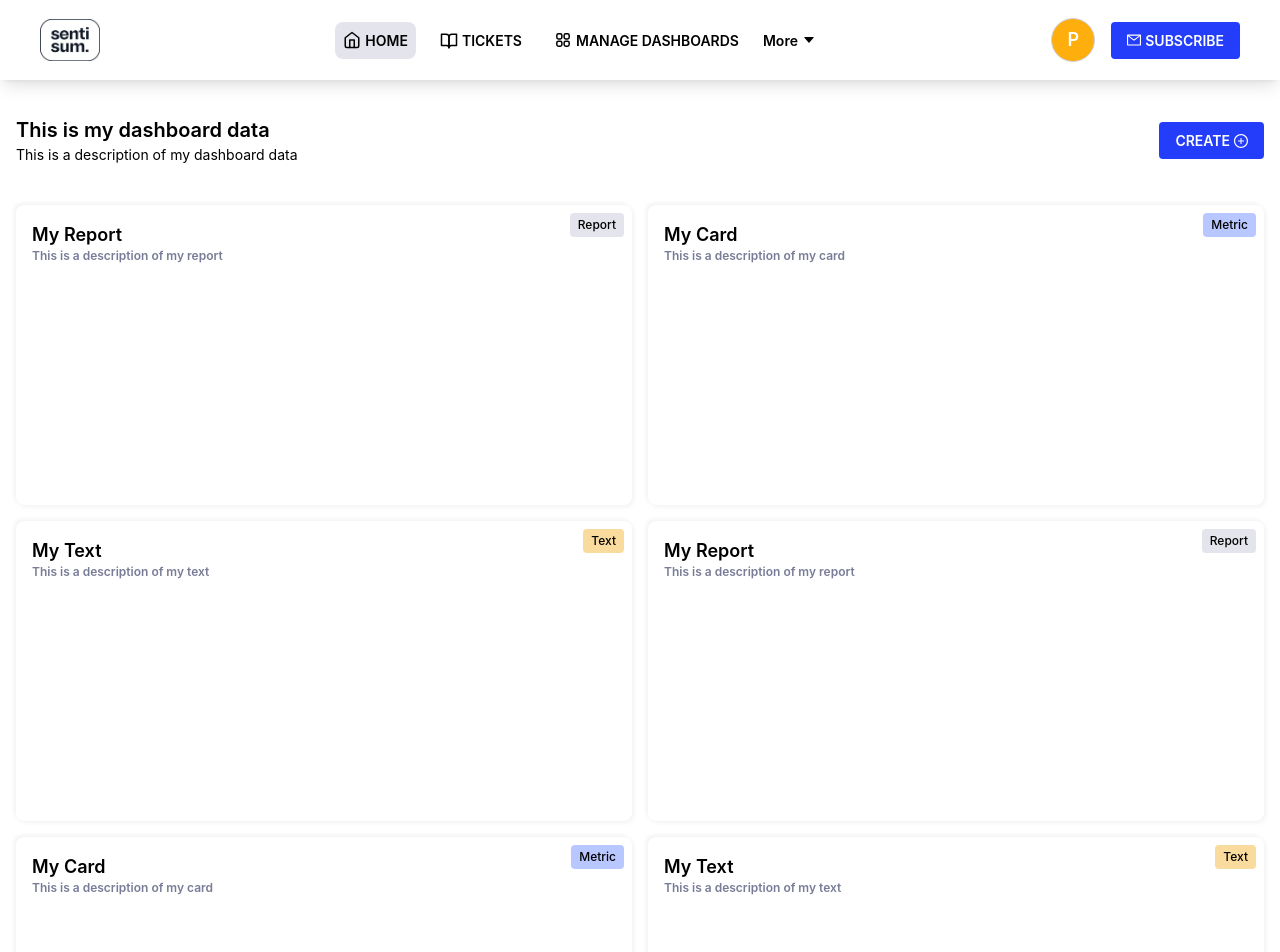
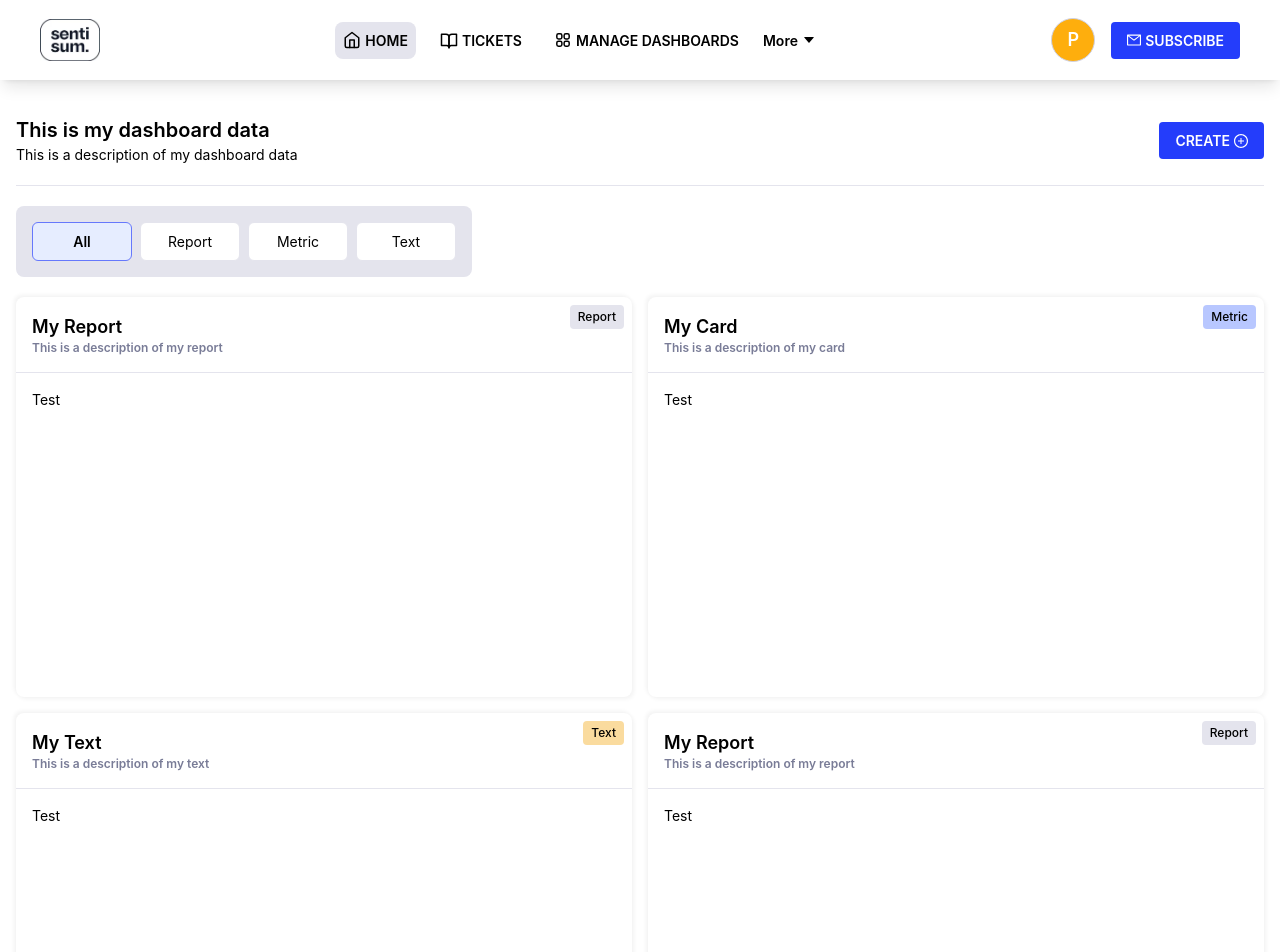
Before and after one commit to madhuveeraprasath-a/sentisum-dashboard, a Next.js app: page /dashboard in a window 1280 px wide. Shown: the top 952 px of the page. Built offline with nearby package versions, Linux system fonts and the light colour scheme.

Commit message:
added a dashboard filter changes

```diff
--- a/app/components/Cards/CardContainer.tsx
+++ b/app/components/Cards/CardContainer.tsx
@@ -40,7 +40,7 @@ const CardContainer = ({ data }: any) => {
 
   return (
     <div
-      className="relative min-h-[300px] cursor-pointer bg-white rounded-lg p-4  transform transition-transform duration-500 hover:scale-[1.02] hover:border-primary-300 hover:border"
+      className="relative min-h-[400px] cursor-pointer bg-white rounded-lg transform transition-transform duration-500 hover:scale-[1.02] hover:border-primary-300 hover:border"
       style={{
         boxShadow:
           "rgba(0, 0, 0, 0.05) 2px 2px 4px, rgba(0, 0, 0, 0.05) -2px -2px 4px",
@@ -52,7 +52,7 @@ const CardContainer = ({ data }: any) => {
         {getTypeLabel()}
       </div>
 
-      <div className="flex justify-between items-center mb-4">
+      <div className="flex justify-between items-center mb-4 border-b border-neutral-300 p-4">
         <div>
           <p className="text-[18px] font-semibold">{data?.title}</p>
           <p className="text-xs font-semibold text-neutral-600">
--- a/app/components/Cards/EmptyCard.tsx
+++ b/app/components/Cards/EmptyCard.tsx
@@ -7,18 +7,18 @@ import { getIcon } from "@/app/utills/getIcon";
 const EmptyCard = () => {
   return (
     <div
-      className="min-h-[300px] cursor-pointer bg-white rounded-lg p-4  transform transition-transform duration-500 hover:scale-[1.02] hover:border-primary-300 hover:border"
+      className="min-h-[300px] cursor-pointer bg-white rounded-lg transform transition-transform duration-500 hover:scale-[1.02] hover:border-primary-300 hover:border"
       style={{
         boxShadow:
           "rgba(0, 0, 0, 0.05) 2px 2px 4px, rgba(0, 0, 0, 0.05) -2px -2px 4px",
       }}
     >
-      <div className="flex justify-between items-center mb-4">
+      <div className="flex justify-between items-center mb-4 border-b border-neutral-300 p-4">
         <div>
-          <p className="text-[18px] font-semibold">Create New</p>
+          <p className="text-[18px] font-semibold">Quick Links</p>
         </div>
       </div>
-      <div className="grid grid-cols-1 sm:grid-cols-2 md:grid-cols-3 gap-4">
+      <div className="grid grid-cols-1 sm:grid-cols-2 md:grid-cols-3 gap-4 px-4">
         {CreateOptions?.map((item: CreateOptionInterface) => (
           <div
             key={item.title}
@@ -31,8 +31,6 @@ const EmptyCard = () => {
           </div>
         ))}
       </div>
-
-      <div></div>
     </div>
   );
 };
--- a/app/components/Cards/MetricCard.tsx
+++ b/app/components/Cards/MetricCard.tsx
@@ -1,5 +1,5 @@
 const MetricCard = () => {
-  return <div></div>;
+  return <div className="px-4">Test</div>;
 };
 
 export default MetricCard;
--- a/app/components/Cards/ReportCard.tsx
+++ b/app/components/Cards/ReportCard.tsx
@@ -1,5 +1,5 @@
 const ReportCard = () => {
-  return <div></div>;
+  return <div className="px-4">Test</div>;
 };
 
 export default ReportCard;
--- a/app/components/Cards/TextCard.tsx
+++ b/app/components/Cards/TextCard.tsx
@@ -1,5 +1,5 @@
 const TextCard = () => {
-  return <div></div>;
+  return <div className="px-4">Test</div>;
 };
 
 export default TextCard;
--- /dev/null
+++ b/app/components/FilterComponent.tsx
@@ -0,0 +1,40 @@
+import { CreateOptions } from "../constants/HeaderConstants";
+
+interface FilterComponentProps {
+  onFilterClick: (filterName: string) => void;
+  activeFilter: string;
+}
+
+const FilterComponent = (props: FilterComponentProps) => {
+  const { onFilterClick, activeFilter } = props;
+
+  const renderFilterOption = (type: string, label: string) => {
+    const isActive = activeFilter === type;
+    const baseClasses =
+      "hover:font-semibold bg-neutral-100 p-2 rounded-md w-[100px] text-center border cursor-pointer";
+    const activeClasses = isActive
+      ? "bg-primary-200 border-primary-400 font-semibold"
+      : "border-neutral-300 hover:bg-primary-200 hover:border-primary-400";
+
+    return (
+      <div
+        key={type}
+        onClick={() => onFilterClick(type)}
+        className={`${baseClasses} ${activeClasses}`}
+      >
+        <p>{label}</p>
+      </div>
+    );
+  };
+
+  return (
+    <div className="flex items-center gap-2 p-4 bg-neutral-300 w-fit rounded-lg">
+      {renderFilterOption("all", "All")}
+      {CreateOptions?.map((item) =>
+        renderFilterOption(item.type, item.filterName)
+      )}
+    </div>
+  );
+};
+
+export default FilterComponent;
--- /dev/null
+++ b/app/components/Loaders/DashboardLoading.tsx
@@ -0,0 +1,18 @@
+"use client";
+
+const DashboardLoading = () => {
+  return (
+    <div className="mt-5">
+      <div className="grid grid-cols-1 md:grid-cols-2 gap-4">
+        {[...Array(4)].map((_, i) => (
+          <div
+            key={`loading-${i}`}
+            className="skeleton min-h-[300px] animate-pulse rounded-[10px] bg-neutral-300"
+          ></div>
+        ))}
+      </div>
+    </div>
+  );
+};
+
+export default DashboardLoading;
--- a/app/constants/HeaderConstants.ts
+++ b/app/constants/HeaderConstants.ts
@@ -72,13 +72,16 @@ export const CreateOptions = [
   {
     type: "report",
     title: "Create Report",
+    filterName: "Report",
   },
   {
-    type: "card",
+    type: "metric",
     title: "Create Metric Card",
+    filterName: "Metric",
   },
   {
     type: "text",
     title: "Add text",
+    filterName: "Text",
   },
 ];
--- a/app/dashboard/page.tsx
+++ b/app/dashboard/page.tsx
@@ -2,15 +2,42 @@
 import CardContainer from "../components/Cards/CardContainer";
 import EmptyCard from "../components/Cards/EmptyCard";
 import CreateButton from "../components/CreateButton";
+import FilterComponent from "../components/FilterComponent";
+import DashboardLoading from "../components/Loaders/DashboardLoading";
 import dashboardInitialData from "../JSON/dashboardData.json";
-import { useState } from "react";
+import { useEffect, useState } from "react";
 
 const Dashboard = () => {
   const [dashboardData, setDashboardData] = useState(dashboardInitialData);
+  const [activeFilter, setActiveFilter] = useState("all");
+  const [loading, setLoading] = useState(true);
+
+  useEffect(() => {
+    const timeout = setTimeout(() => setLoading(false), 3000);
+    return () => clearTimeout(timeout);
+  }, []);
+
+  const filterHandler = (filter: string) => {
+    setLoading(true);
+    let filteredData;
+    setActiveFilter(filter);
+    if (!filter || filter.toLowerCase() === "all") {
+      filteredData = dashboardInitialData.data;
+    } else {
+      filteredData = dashboardInitialData.data.filter(
+        (item) => item.type === filter.toLowerCase()
+      );
+    }
+
+    setTimeout(() => {
+      setDashboardData({ ...dashboardInitialData, data: filteredData });
+      setLoading(false);
+    }, 500); // Optional delay to simulate loading
+  };
 
   return (
-    <div className="container mx-auto mt-5 p-4">
-      <div className="flex justify-between items-center">
+    <div className="container flex flex-col gap-5 mx-auto mt-5 p-4">
+      <div className="flex justify-between items-center border-b border-neutral-300 pb-5">
         <div>
           <p className="text-xl font-semibold">{dashboardData?.title}</p>
           <p>{dashboardData?.description}</p>
@@ -19,7 +46,16 @@ const Dashboard = () => {
           <CreateButton />
         </div>
       </div>
-      <div className="grid grid-cols-1 md:grid-cols-2 gap-4 mt-10">
+
+      <FilterComponent
+        onFilterClick={(filter) => filterHandler(filter)}
+        activeFilter={activeFilter}
+      />
+
+      {loading ? (
+        <DashboardLoading />
+      ) : (
+        <div className="grid grid-cols-1 md:grid-cols-2 gap-4">
           {dashboardData.data.map((item, index) => (
             <div key={`${item.title}+${index}`}>
               <CardContainer data={item} />
@@ -27,6 +63,7 @@ const Dashboard = () => {
           ))}
           <EmptyCard />
         </div>
+      )}
     </div>
   );
 };
```
Lines whose indentation alone changed are shown as unchanged.
